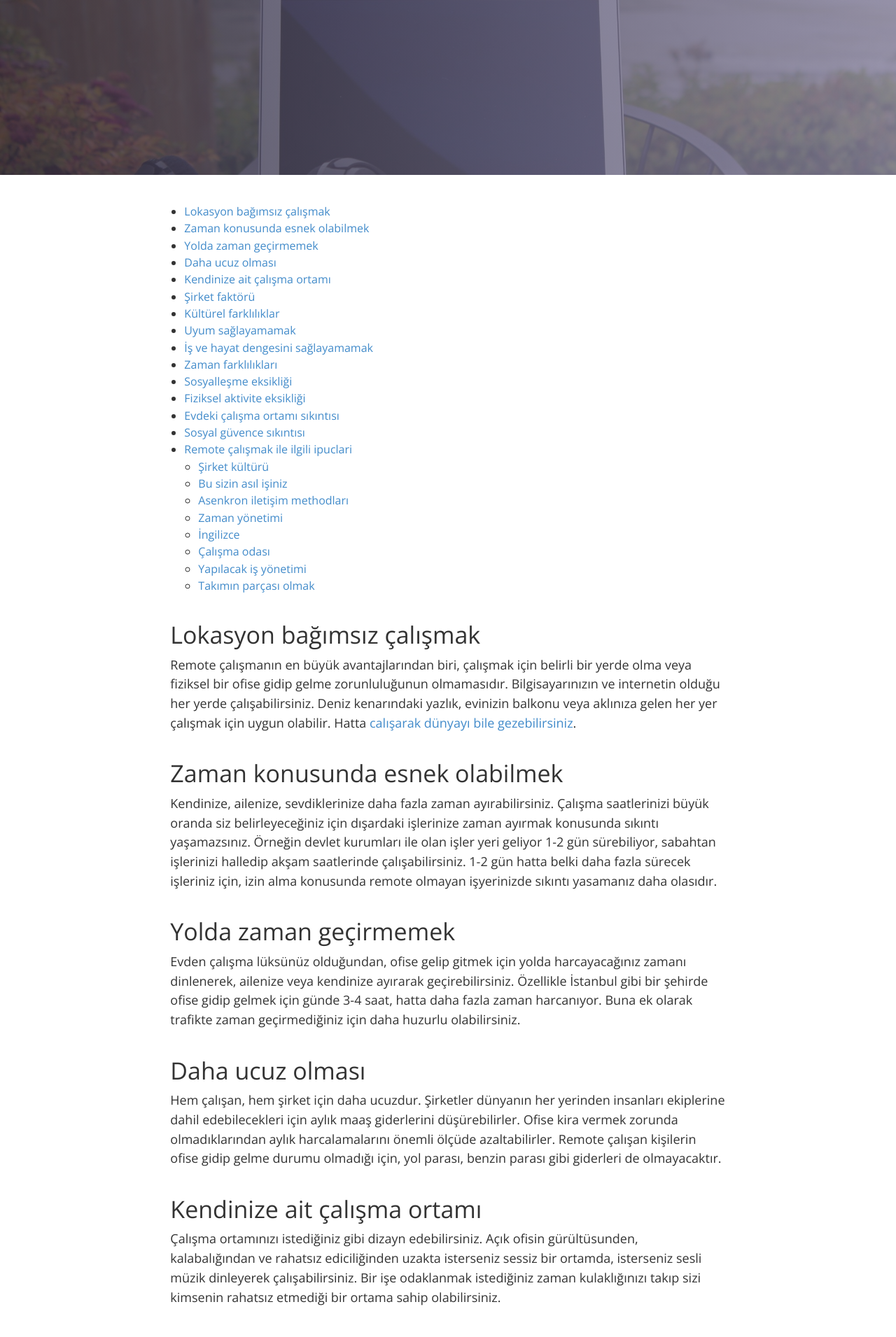
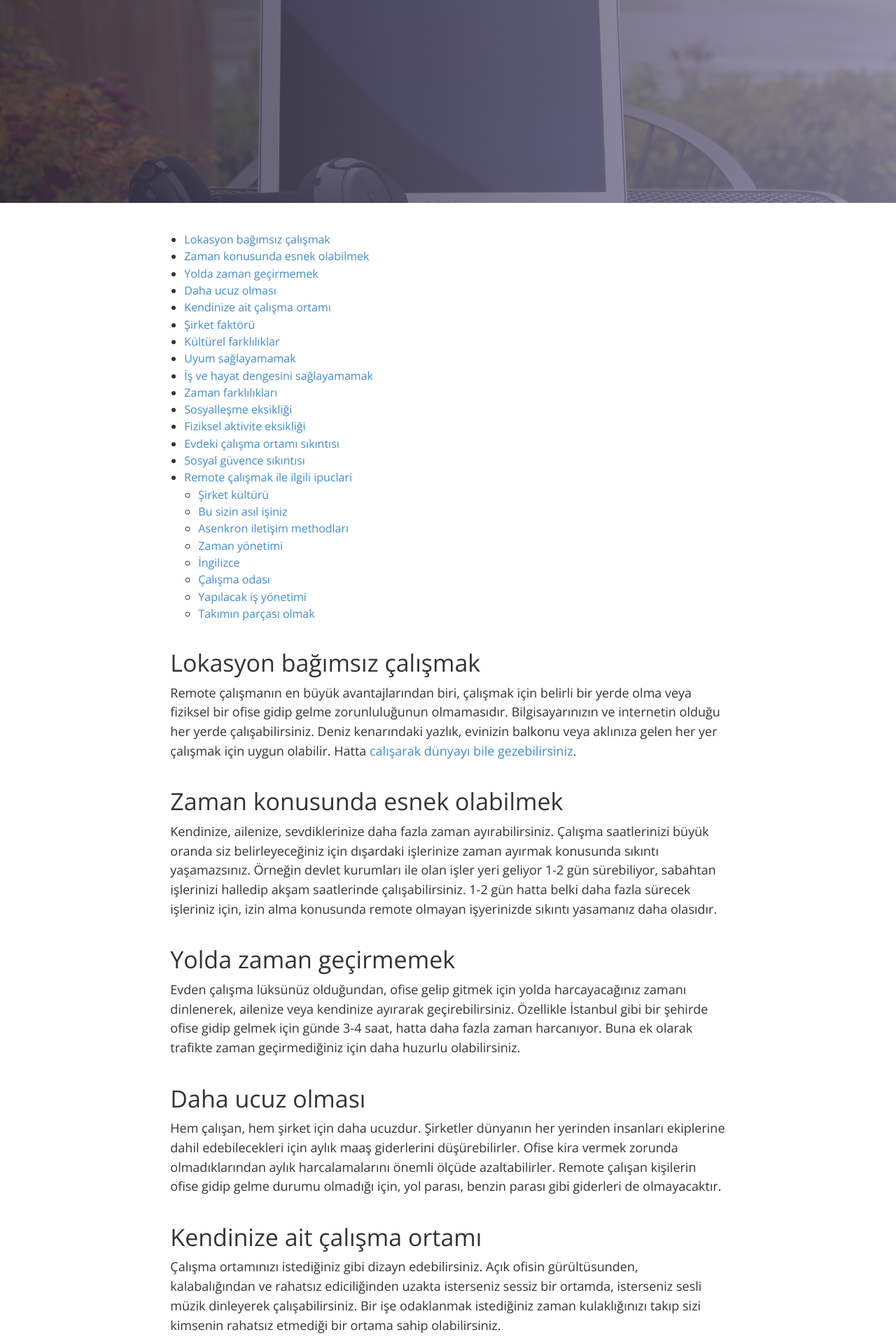
Before and after one commit to fatihacet/uzaktancalismak-com, a Jekyll site: the page built from index.html, in a window 1280 px wide. Shown: the part 440-2351 px from the top of the page at 70% size. Built offline with Jekyll 4.4.1, drawn with Linux system fonts in a browser that asks for light colours.

Commit message:
Set min and max height of home banner.

```diff
--- a/css/main.css
+++ b/css/main.css
@@ -92,7 +92,8 @@ font header .navbar-default .navbar-nav li a:hover {
   background-size: cover;
   background-position: 35% 0;
   height: calc(100% - 90px);
-  max-height: 600px;
+  max-height: 500px;
+  min-height: 640px;
   position: relative;
 }
 #slider:before {
```
